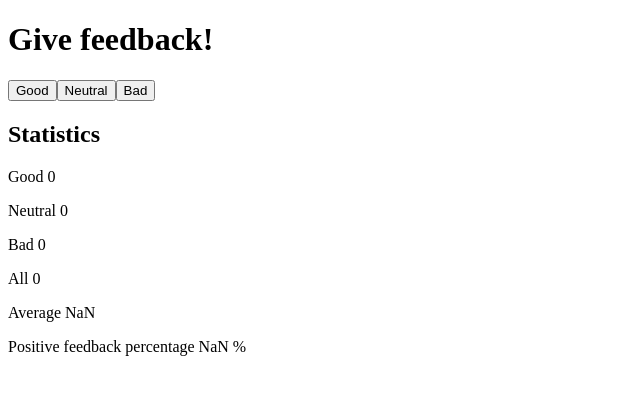
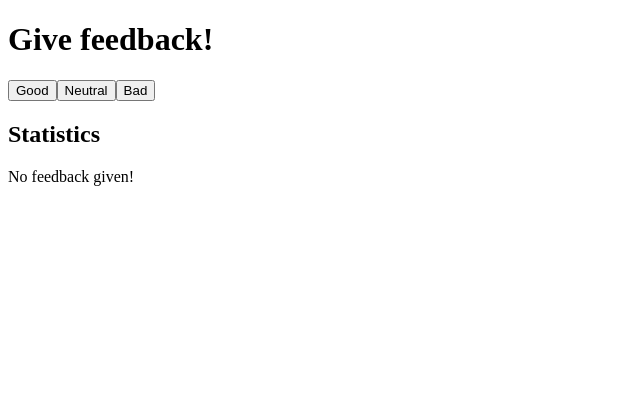
Before and after one commit to ajnarhi/Fullstack2021, a React (Create React App) app in the folder Osa1/unicafe/: page / in a window 1280 px wide. Shown: the top 394 px of the page, without its empty margins (0-640 px from the left). Built offline with nearby package versions, Linux system fonts and the light colour scheme.

Commit message:
1.9 finished

```diff
--- a/Osa1/unicafe/src/App.js
+++ b/Osa1/unicafe/src/App.js
@@ -14,6 +14,13 @@ const Statistics = (props) => {
   const averageFeedback = (props.goodValue*1 + props.badValue * (-1)) / allFeedback
   const goodPercentageFeedback = ((props.goodValue)/allFeedback)*100
 
+  if (props.goodValue===0 && props.neutralValue===0 && props.badValue===0){
+    return(
+    <div>
+      <h2>{props.statistics}</h2>
+      <p>No feedback given!</p></div>
+    )
+  }
   return  (
     <div>
     <h2>{props.statistics}</h2>
```
Also changed, not shown: 1 other file (tests, documents, lock files or other folders).
